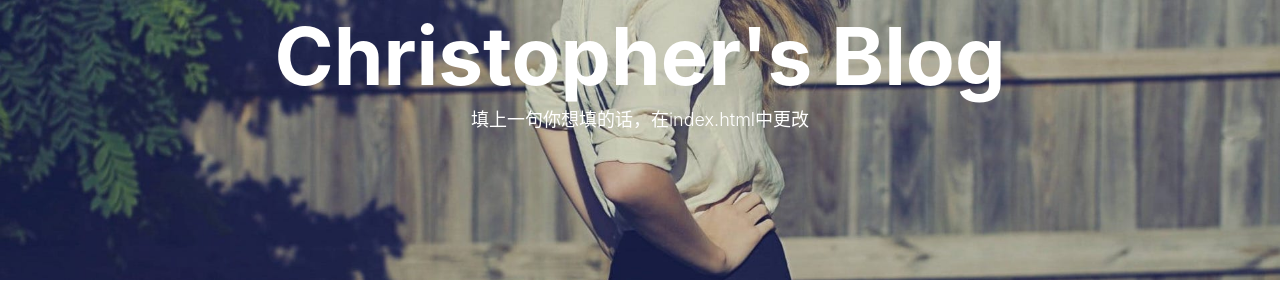
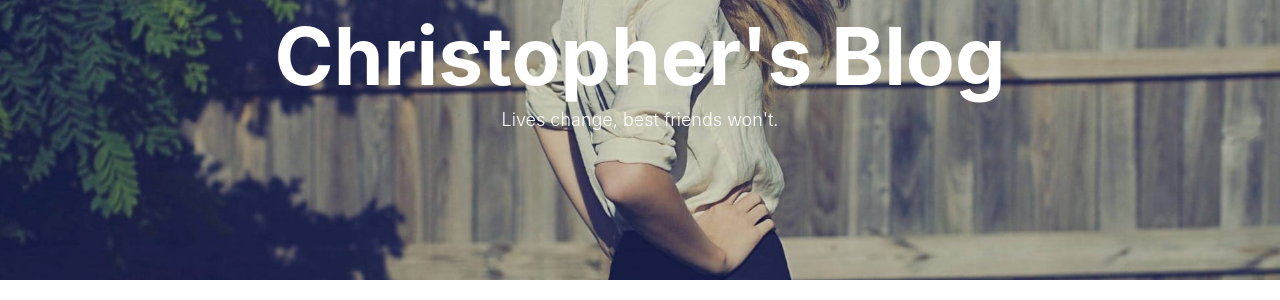
Before and after one commit to Manjusaka666/manjusaka666.github.io, a Jekyll site: the page built from index.html, in a window 1280 px wide. Shown: the part 138-438 px from the top of the page. Built offline with Jekyll 4.4.1, drawn with Linux system fonts in a browser that asks for light colours; nearby versions of some CDN libraries; the list of posts is cut into pages by our own code; comment, search, counter and statistics services are not loaded.

Commit message:
Update index.html

```diff
--- a/index.html
+++ b/index.html
@@ -1,6 +1,6 @@
 ---
 layout: page
-description: "填上一句你想填的话，在index.html中更改"
+description: "Lives change, best friends won't."
 ---
 
 {% for post in paginator.posts %}
```
